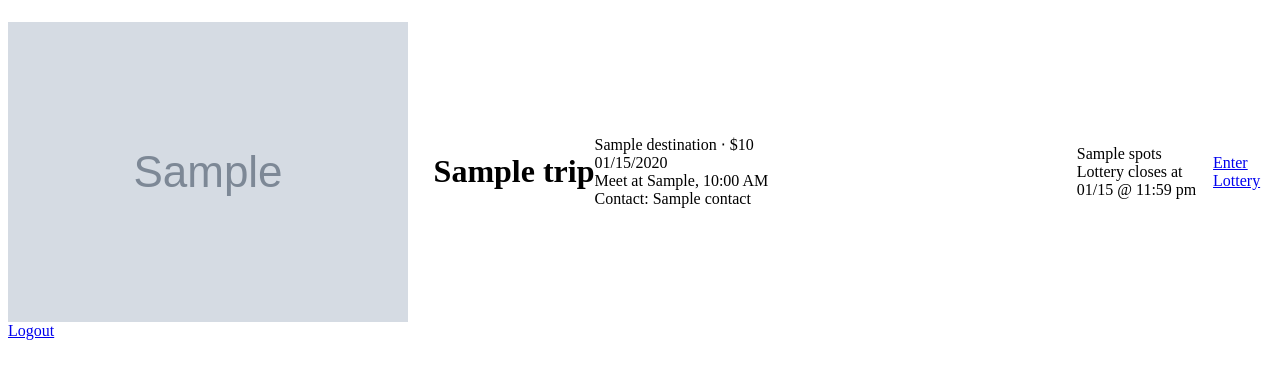
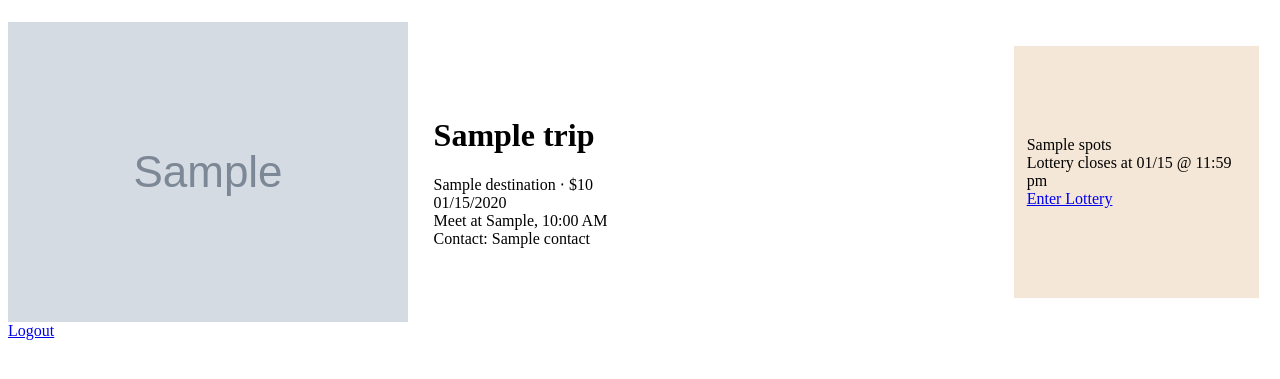
Before and after one commit to fullstackatbrown/project-brown-outing-club, a Flask app: template templates/upcoming.html in a window 1280 px wide. Shown: the part 58-437 px from the top of the page. Run offline with Flask 2, Linux system fonts and the light colour scheme; the template is opened without the code that fills it: most values are stand-ins (such as "Sample title", 1, 10 or a date in 2020); grey boxes marked "Sample" are stand-in pictures.

Commit message:
Update dashboard.css

```diff
--- a/static/css/dashboard.css
+++ b/static/css/dashboard.css
@@ -1,15 +1,18 @@
 .row {
     display: flex;
-    align-items: center;
+    justify-content: center;
+    flex-direction: column;
 }
 
 .trips {
     display: grid;
-    grid-template-columns: 1fr 3fr 1fr;
+    grid-template-columns: 1fr 2fr 1fr;
     grid-column-gap: 2vw;
     grid-row-gap: 2vh
 }
 
 #lottery {
-    padding: 1vw 1vh;
+    margin: 3vh 1vw;
+    padding: 0 1vw;
+    background-color: #F5E7D7;
 }
```
